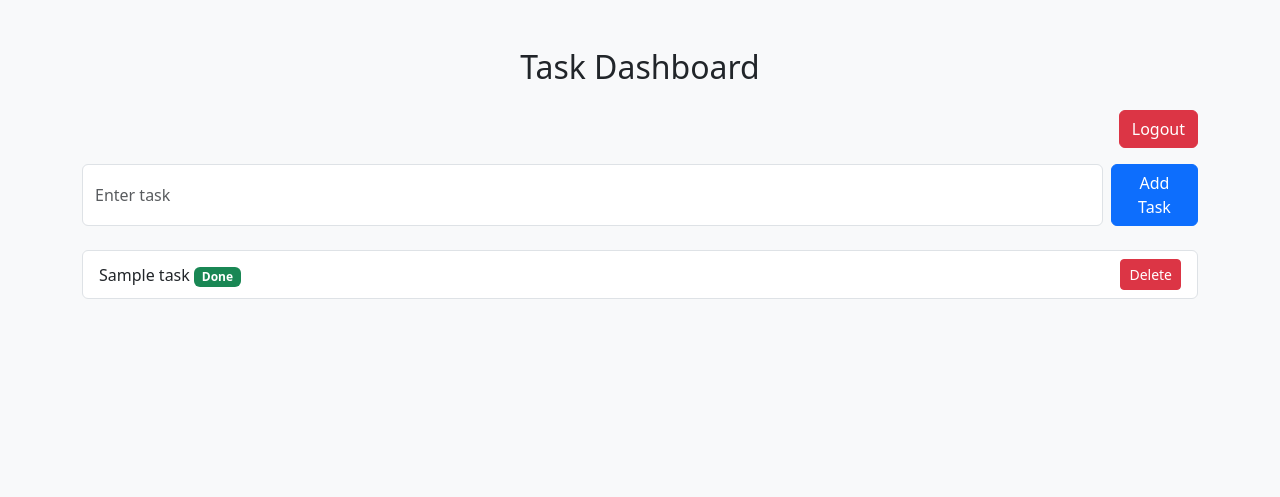
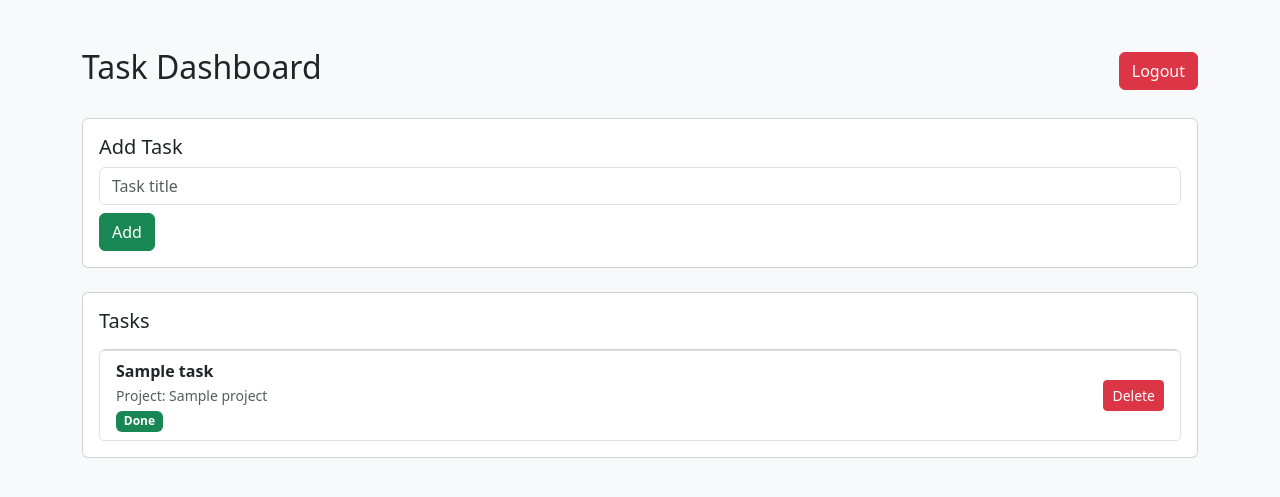
Before and after one commit to Koushikreddy006/team-task-manager, a Flask app: page /dashboard in a window 1280 px wide. Shown: the top 497 px of the page. Run offline with Flask 3, Linux system fonts and the light colour scheme; a user stored in the database is signed in; tables that the repository leaves empty hold one stand-in row (values such as "Sample post").

Commit message:
UI upgrade dashboard

```diff
--- a/app.py
+++ b/app.py
@@ -1,5 +1,5 @@
 from flask import Flask, render_template, request, redirect, url_for
-from models import db, User, Task
+from models import db, User, Task, Project
 from flask_login import LoginManager, login_user, login_required, logout_user, current_user
 
 app = Flask(__name__)
@@ -12,7 +12,7 @@ app.config['SQLALCHEMY_TRACK_MODIFICATIONS'] = False
 # ---------------- INIT ----------------
 db.init_app(app)
 
-# ✅ CREATE DB AT STARTUP (WORKS IN RAILWAY)
+# ✅ IMPORTANT (Railway safe)
 with app.app_context():
     db.create_all()
 
@@ -39,18 +39,10 @@ def signup():
         password = request.form.get('password')
         role = request.form.get('role')
 
-        # check if user exists
-        existing_user = User.query.filter_by(email=email).first()
-        if existing_user:
+        if User.query.filter_by(email=email).first():
             return "User already exists!"
 
-        # create user
-        user = User(
-            name=name,
-            email=email,
-            password=password,
-            role=role
-        )
+        user = User(name=name, email=email, password=password, role=role)
         db.session.add(user)
         db.session.commit()
 
@@ -79,23 +71,73 @@ def login():
 @app.route('/dashboard')
 @login_required
 def dashboard():
-    tasks = Task.query.filter_by(user_id=current_user.id).all()
-    return render_template('dashboard.html', tasks=tasks)
 
-# ---------------- ADD TASK ----------------
+    if current_user.role == "Admin":
+        tasks = Task.query.all()
+        users = User.query.all()
+        projects = Project.query.all()
+    else:
+        tasks = Task.query.filter_by(user_id=current_user.id).all()
+        users = None
+        projects = Project.query.all()
+
+    return render_template(
+        'dashboard.html',
+        tasks=tasks,
+        users=users,
+        projects=projects
+    )
+
+# ---------------- CREATE PROJECT ----------------
+@app.route('/create_project', methods=['POST'])
+@login_required
+def create_project():
+    if current_user.role != "Admin":
+        return "Access denied"
+
+    name = request.form.get('name')
+
+    project = Project(
+        name=name,
+        created_by=current_user.id
+    )
+
+    db.session.add(project)
+    db.session.commit()
+
+    return redirect(url_for('dashboard'))
+
+# ---------------- ADD TASK (ASSIGN) ----------------
 @app.route('/add_task', methods=['POST'])
 @login_required
 def add_task():
-    title = request.form.get('title')
 
-    if title:
+    # Admin assigns tasks
+    if current_user.role == "Admin":
+        title = request.form.get('title')
+        user_id = request.form.get('user_id')
+        project_id = request.form.get('project_id')
+
         task = Task(
             title=title,
             status="Pending",
-            user_id=current_user.id
+            user_id=user_id,
+            project_id=project_id
         )
-        db.session.add(task)
-        db.session.commit()
+
+    # Member creates own task
+    else:
+        title = request.form.get('title')
+
+        task = Task(
+            title=title,
+            status="Pending",
+            user_id=current_user.id,
+            project_id=None
+        )
+
+    db.session.add(task)
+    db.session.commit()
 
     return redirect(url_for('dashboard'))
 
@@ -117,7 +159,9 @@ def complete_task(id):
 def delete_task(id):
     task = Task.query.get(id)
 
-    if task and task.user_id == current_user.id:
+    if task and (
+        task.user_id == current_user.id or current_user.role == "Admin"
+    ):
         db.session.delete(task)
         db.session.commit()
 
--- a/templates/dashboard.html
+++ b/templates/dashboard.html
@@ -9,43 +9,113 @@
 
 <div class="container mt-5">
 
-    <h2 class="text-center mb-4">Task Dashboard</h2>
-
-    <div class="text-end mb-3">
+    <!-- HEADER -->
+    <div class="d-flex justify-content-between align-items-center mb-4">
+        <h2>Task Dashboard</h2>
         <a href="/logout" class="btn btn-danger">Logout</a>
     </div>
 
-    <!-- Add Task -->
-    <form method="POST" action="/add_task" class="d-flex mb-4">
-        <input name="title" class="form-control me-2" placeholder="Enter task">
-        <button class="btn btn-primary">Add Task</button>
+    <!-- CREATE PROJECT (ADMIN) -->
+    {% if current_user.role == "Admin" %}
+    <div class="card mb-3 p-3">
+        <h5>Create Project</h5>
+        <form method="POST" action="/create_project">
+            <input name="name" placeholder="Project name" class="form-control mb-2" required>
+            <button class="btn btn-primary">Create</button>
         </form>
+    </div>
+    {% endif %}
 
-    <!-- Task List -->
+    <!-- ADD TASK -->
+    <div class="card mb-4 p-3">
+        <h5>
+            {% if current_user.role == "Admin" %}
+                Assign Task
+            {% else %}
+                Add Task
+            {% endif %}
+        </h5>
+
+        <form method="POST" action="/add_task">
+
+            <input name="title" placeholder="Task title" class="form-control mb-2" required>
+
+            {% if current_user.role == "Admin" %}
+
+            <select name="project_id" class="form-control mb-2">
+                {% for project in projects %}
+                <option value="{{ project.id }}">{{ project.name }}</option>
+                {% endfor %}
+            </select>
+
+            <select name="user_id" class="form-control mb-2">
+                {% for user in users %}
+                <option value="{{ user.id }}">{{ user.name }}</option>
+                {% endfor %}
+            </select>
+
+            {% endif %}
+
+            <button class="btn btn-success">
+                {% if current_user.role == "Admin" %}Assign{% else %}Add{% endif %}
+            </button>
+
+        </form>
+    </div>
+
+    <!-- TASK LIST -->
+    <div class="card p-3">
+        <h5 class="mb-3">Tasks</h5>
+
+        {% if tasks %}
         <ul class="list-group">
+
             {% for task in tasks %}
             <li class="list-group-item d-flex justify-content-between align-items-center">
 
-            <span>
-                {{ task.title }}
+                <div>
+                    <strong>{{ task.title }}</strong><br>
+
+                    <!-- PROJECT -->
+                    {% for project in projects %}
+                        {% if project.id == task.project_id %}
+                        <small class="text-muted">Project: {{ project.name }}</small><br>
+                        {% endif %}
+                    {% endfor %}
+
+                    <!-- USER (ADMIN VIEW) -->
+                    {% if current_user.role == "Admin" %}
+                        {% for user in users %}
+                            {% if user.id == task.user_id %}
+                            <small class="text-muted">Assigned to: {{ user.name }}</small><br>
+                            {% endif %}
+                        {% endfor %}
+                    {% endif %}
+
+                    <!-- STATUS -->
                     {% if task.status == "Done" %}
                         <span class="badge bg-success">Done</span>
                     {% else %}
-                    <span class="badge bg-warning">Pending</span>
+                        <span class="badge bg-warning text-dark">Pending</span>
                     {% endif %}
-            </span>
+                </div>
 
                 <div>
                     {% if task.status != "Done" %}
                     <a href="/complete_task/{{ task.id }}" class="btn btn-success btn-sm">Done</a>
                     {% endif %}
-
                     <a href="/delete_task/{{ task.id }}" class="btn btn-danger btn-sm">Delete</a>
                 </div>
 
             </li>
             {% endfor %}
+
         </ul>
+        {% else %}
+            <p class="text-muted">No tasks yet.</p>
+        {% endif %}
+
+    </div>
 
 </div>
 
```
Also changed, not shown: models.py (+13 -2 lines). Lines whose indentation alone changed are shown as unchanged.
